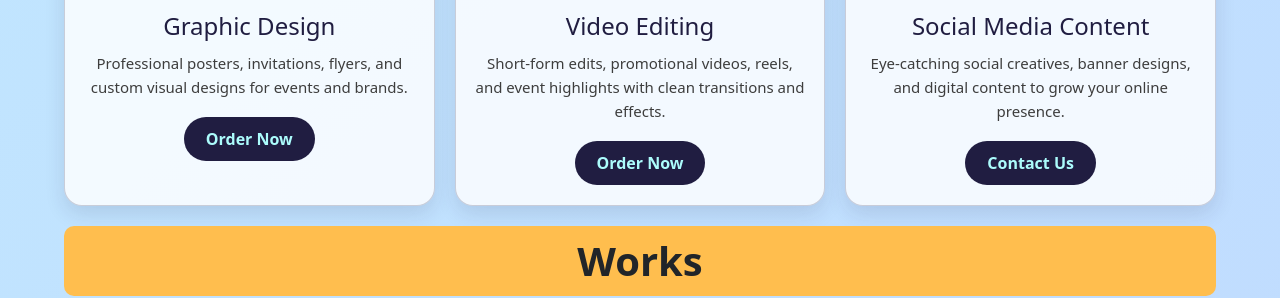
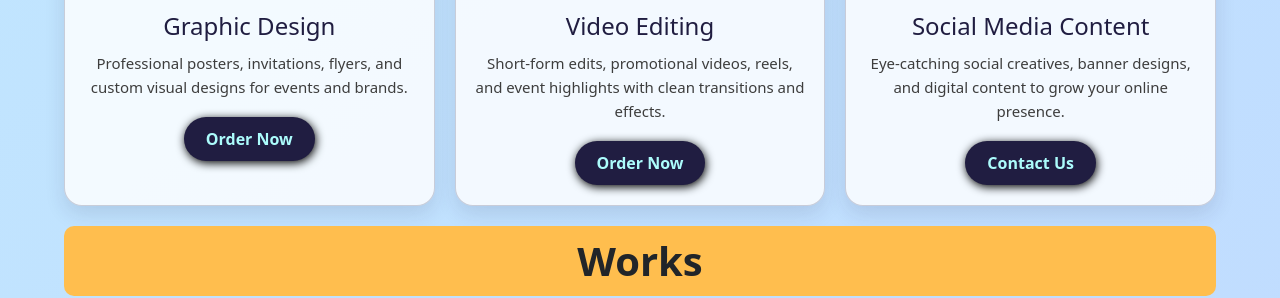
Before and after one commit to suryakantasantra28-ai/Surya-Creation-, a plain HTML site: page index.html in a window 1280 px wide. Shown: the part 851-1149 px from the top of the page. Drawn offline with nearby package versions, Linux system fonts and the light colour scheme.

Commit message:
Update style.css

```diff
--- a/style.css
+++ b/style.css
@@ -302,6 +302,7 @@ nav a:hover {
   padding: 10px 22px;
   border-radius: 50px;
   background: #201d41;
+  box-shadow: 1px 2px 10px  black;
   color: #acfcfc;
   font-weight: bold;
   text-decoration: none;
@@ -312,6 +313,7 @@ nav a:hover {
 .service-order-button:focus-visible {
   background: #ff4c31;
   color: #fff;
+  box-shadow: 1px 6px 16px black;
   transform: translateY(-2px);
 }
 
```
